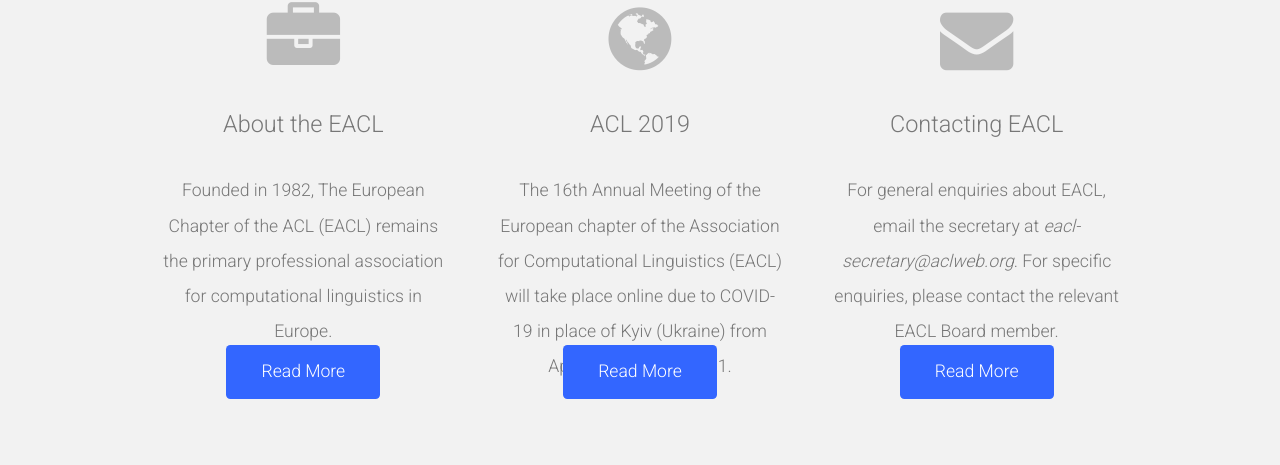
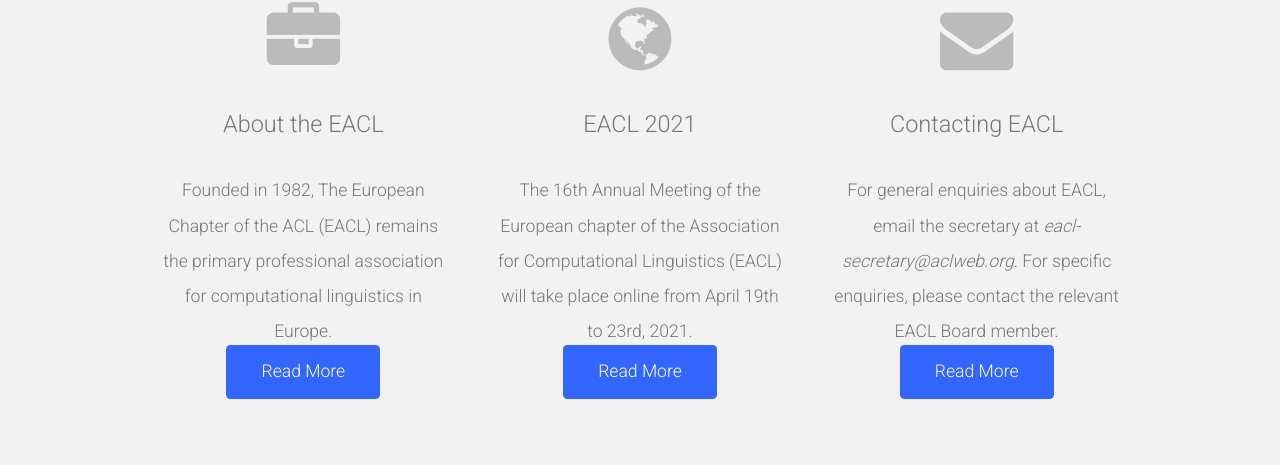
Before and after one commit to EaclWebmaster/EaclWebmaster.github.io, a Jekyll site: the page built from index.html, in a window 1280 px wide. Shown: the part 638-1103 px from the top of the page. Built offline with Jekyll 4.4.1, drawn with Linux system fonts in a browser that asks for light colours; nearby versions of some CDN libraries.

Commit message:
update highlight text

```diff
--- a/index.html
+++ b/index.html
@@ -31,11 +31,11 @@
 				<div class="featured-item-pennant">
 					<a href="https://2021.eacl.org/">
 						<span class="pennant"><span class="fa fa-globe"></span></span>
-						<h3 class="featured-item-header">ACL 2019</h3>
+						<h3 class="featured-item-header">EACL 2021</h3>
 					</a>
 				</div>
 				<div class="featured-item-text">
-					<p>The 16th Annual Meeting of the European chapter of the Association for Computational Linguistics (EACL) will take place online due to COVID-19 in place of Kyiv (Ukraine) from April 19th to 23rd, 2021.</p>
+					<p>The 16th Annual Meeting of the European chapter of the Association for Computational Linguistics (EACL) will take place online from April 19th to 23rd, 2021.</p>
 				</div>
 				<a href="https://2021.eacl.org/" class="button button-style1">Read More</a>
 				</div>
```
